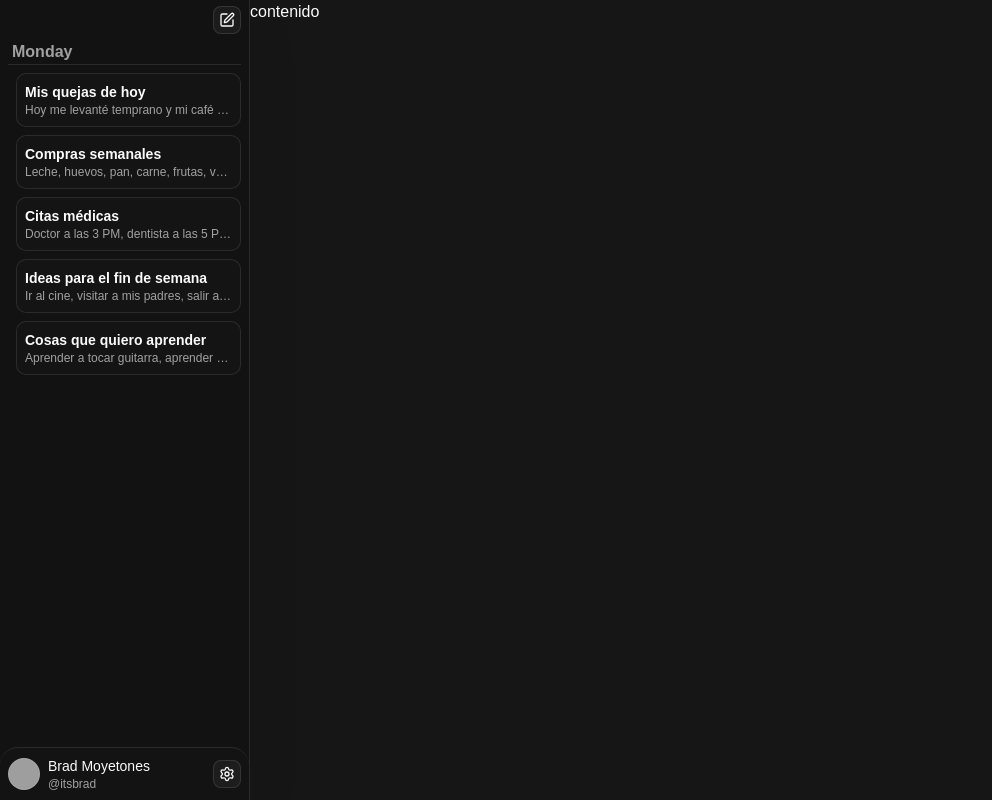
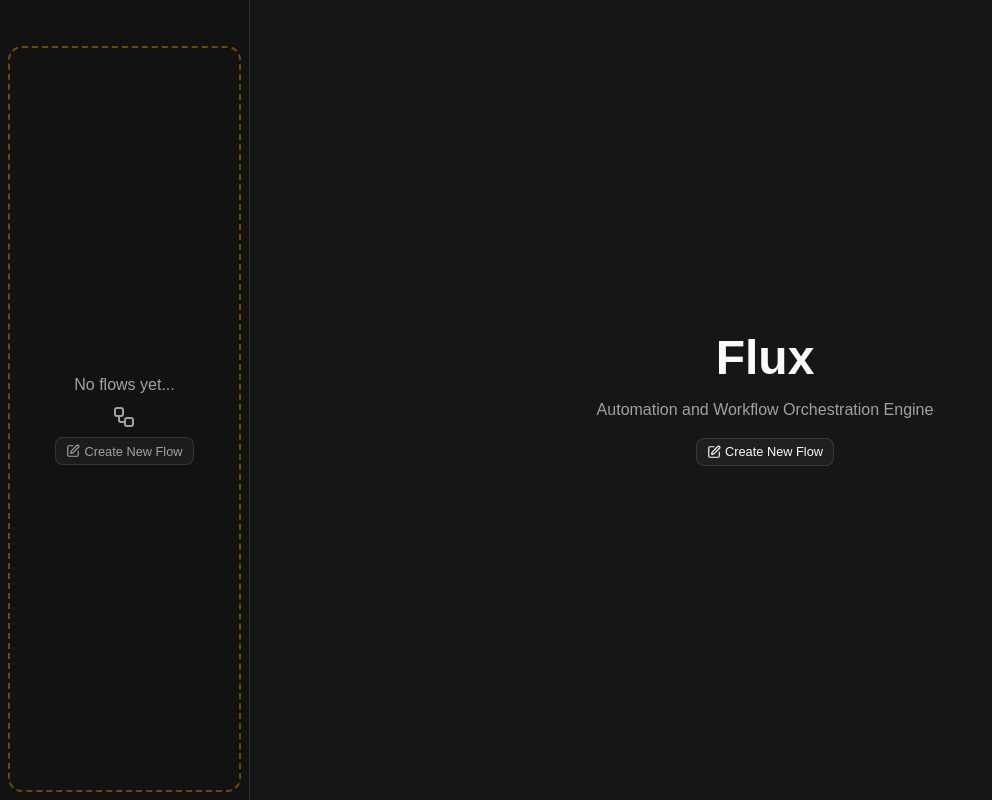
Before and after one commit to BradMoyetones/flux, a React (Vite) app: page / in a window 1280 px wide. Shown: the whole page, without its empty margins (0-992 px from the left). Built offline with nearby package versions, Linux system fonts and the light colour scheme; grey boxes are pictures that could not be loaded.

Commit message:
chore: revert cargo edition to 2021 and refactor App UI for workflow orchestration</div>

```diff
--- a/src/App.tsx
+++ b/src/App.tsx
@@ -1,146 +1,38 @@
-import { Edit, Settings } from "lucide-react";
+import { Edit, Workflow } from "lucide-react";
 import { Button } from "./components/ui/button";
-import { cn } from "./lib/utils";
-import { format } from "date-fns";
-import { Avatar, AvatarFallback, AvatarImage } from "./components/ui/avatar";
-
-type Note = {
-    id: number;
-    title: string;
-    content: string;
-    created_at: string;
-}
-
-const testNotes: Note[] = [
-    {
-        id: 1,
-        title: "Mis quejas de hoy",
-        content: "Hoy me levanté temprano y mi café estaba frío. Además, el tráfico estaba horrible.",
-        created_at: "2024-06-10T13:47:11-05:00",
-    },
-    {
-        id: 2,
-        title: "Compras semanales",
-        content: "Leche, huevos, pan, carne, frutas, verduras.",
-        created_at: "2024-06-10T13:47:11-05:00",
-    },
-    {
-        id: 3,
-        title: "Citas médicas",
-        content: "Doctor a las 3 PM, dentista a las 5 PM.",
-        created_at: "2024-06-10T13:47:11-05:00",
-    },
-    {
-        id: 4,
-        title: "Ideas para el fin de semana",
-        content: "Ir al cine, visitar a mis padres, salir a cenar.",
-        created_at: "2024-06-10T13:47:11-05:00",
-    },
-    {
-        id: 5,
-        title: "Cosas que quiero aprender",
-        content: "Aprender a tocar guitarra, aprender a cocinar, aprender a programar.",
-        created_at: "2024-06-10T13:47:11-05:00",
-    },
-]
 
 function App() {
-
-    // Lo modificaré y haré que devuelva ultimos 7 dias, ultimos 30 dias, abril y asi etc etc usando date-fns
-    const groupedNotes = testNotes.reduce((acc, note) => {
-        const date = new Date(note.created_at);
-        const day = format(date, "EEEE");
-        if (!acc[day]) {
-            acc[day] = [];
-        }
-        acc[day].push(note);
-        return acc;
-    }, {} as Record<string, Note[]>)
-
     return (
         <main className="layout">
             <aside data-tauri-drag-region className="sidebar border-r shadow-2xl flex flex-col">
-                <div className="px-2">
-                    <div data-tauri-drag-region className="py-1.5 flex justify-end">
-                        <Button variant={"outline"} size={"icon-sm"}>
-                            <Edit />
-                        </Button>
-                    </div>
-                    <div className="space-y-2">
-                        {Object.entries(groupedNotes).map(([day, notes]) => (
-                            <div key={day} className="space-y-2">
-                                <DateSeparator>{day}</DateSeparator>
-                                <div className="pl-2 space-y-2">
-                                    {notes.map((note) => (
-                                        <NoteItem key={note.id}>
-                                            <NoteTitle>{note.title}</NoteTitle>
-                                            <NoteDescription>{note.content}</NoteDescription>
-                                        </NoteItem>
-                                    ))}
-                                </div>
-                            </div>
-                        ))}
-                    </div>
-                </div>
-
-                <div className="flex-1"></div>
-                <div className="sticky bottom-0 border-t w-full p-2 bg-card/30 rounded-t-2xl">
-                    <div className="flex items-center gap-2">
-                        <Avatar>
-                            <AvatarImage src="https://github.com/shadcn.png" />
-                            <AvatarFallback>CN</AvatarFallback>
-                        </Avatar>
-                        <div>
-                            <h1 className="text-sm">Brad Moyetones</h1>
-                            <p className="text-xs text-muted-foreground">@itsbrad</p>
-                        </div>
-                        <div className="ml-auto">
-                            <Button variant={"outline"} size={"icon-sm"}>
-                                <Settings />
+                <div data-tauri-drag-region className="p-1 flex h-10" />
+                <div className="p-2 flex flex-col h-full">
+                    <div className="border-2 border-dashed flex-1 h-full rounded-xl border-amber-500/40 flex flex-col items-center justify-center">
+                        <div className="p-2 flex flex-col items-center gap-2 text-muted-foreground">
+                            No flows yet...
+                            <Workflow />
+                            <Button variant={"outline"} size={"sm"}>
+                                <Edit />
+                                <span>Create New Flow</span>
                             </Button>
                         </div>
                     </div>
                 </div>
             </aside>
-            <section className="content bg-card/80">contenido</section>
+            <section className="content bg-card/80">
+                <div className="p-10 flex justify-center items-center h-full">
+                    <div className="w-full flex flex-col justify-center items-center gap-4">
+                        <h1 className="font-bold text-5xl">Flux</h1>
+                        <span className="text-muted-foreground font-medium">Automation and Workflow Orchestration Engine</span>
+                        <Button variant={"outline"} size={"sm"}>
+                            <Edit />
+                            <span>Create New Flow</span>
+                        </Button>
+                    </div>
+                </div>
+            </section>
         </main>
     );
 }
 
 export default App;
-
-const NoteItem = ({ className, ...props }: React.HTMLAttributes<HTMLDivElement>) => {
-    return (
-        <div
-            {...props}
-            className={cn("group w-full p-2 rounded-lg border bg-card/50 hover:bg-card transition-all", className)}
-        />
-    );
-};
-
-const NoteTitle = ({ className, ...props }: React.HTMLAttributes<HTMLHeadingElement>) => {
-    return (
-        <h1
-            {...props}
-            className={cn("text-sm truncate font-semibold", className)}
-        />
-    );
-}
-
-const NoteDescription = ({ className, ...props }: React.HTMLAttributes<HTMLParagraphElement>) => {
-    return (
-        <p
-            {...props}
-            className={cn("text-xs truncate text-muted-foreground", className)}
-        />
-    );
-}
-
-const DateSeparator = ({ className, ...props }: React.HTMLAttributes<HTMLDivElement>) => {
-    return (
-        <div
-            {...props}
-            className={cn("border-b font-bold text-muted-foreground px-1", className)}
-        />
-    );
-}
```
Also changed, not shown: 1 other file (tests, documents, lock files or other folders).
